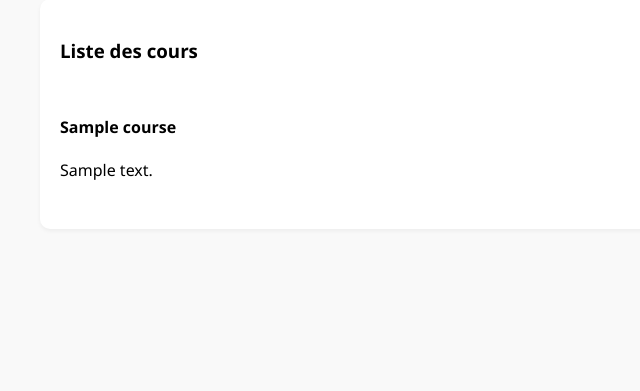
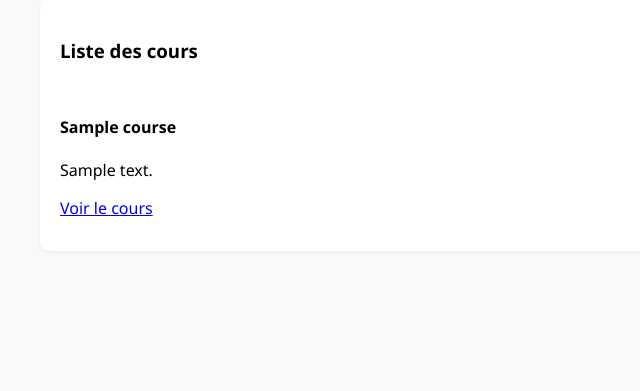
Before and after one commit to Jul1111/E-LearningProjectM1SIC, a PHP site: page /courses in a window 1280 px wide. Shown: the part 108-499 px from the top of the page, without its empty margins (0-640 px from the left). Run offline with PHP 8.4, Linux system fonts and the light colour scheme; the visitor is signed in with stand-in values (Sample User, id 1); tables that the repository leaves empty hold one stand-in row (values such as "Sample post").

Commit message:
Affichage de la liste des différents cours

```diff
--- a/app/views/dashboard/courses/courses.php
+++ b/app/views/dashboard/courses/courses.php
@@ -20,6 +20,10 @@
               echo '<div class="course-item">';
               echo '<h4>' . htmlspecialchars($course->getTitle()) . '</h4>';
               echo '<p>' . htmlspecialchars($course->getDescription()) . '</p>';
+              // bouton tout à droite "voir le cours"
+              echo '<div class="course-button">';
+              echo '<a href="/courses/' . $course->getId() . '">Voir le cours</a>';
+              echo '</div>';
               echo '</div>';
             }
           }
```
Also changed, not shown: app/controllers/CoursesController.php (line endings or trailing spaces).
